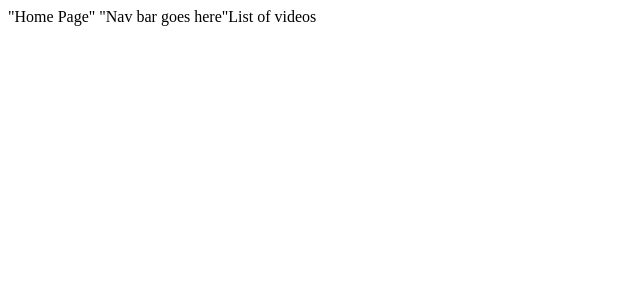
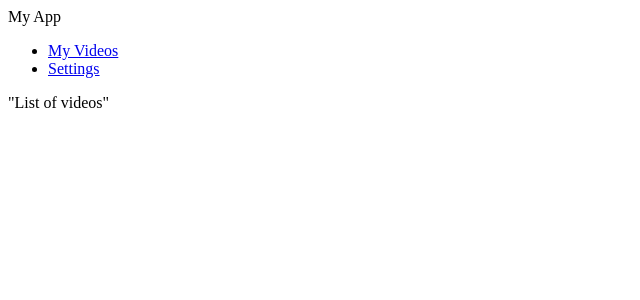
Before and after one commit to Aigito/volleyball-annotation, a React (Vite) app in the folder client/: page /videos in a window 1280 px wide. Shown: the top 300 px of the page, without its empty margins (0-640 px from the left). Built offline with nearby package versions, Linux system fonts and the light colour scheme; no server answers.

Commit message:
Implement basic navbar

```diff
--- /dev/null
+++ b/client/src/components/NavBar.tsx
@@ -0,0 +1,19 @@
+import { Link } from "react-router";
+
+export default function NavBar() {
+  return (
+    <>
+      <nav className="top-nav">
+        <div className="nav-text-large">My App</div>
+        <ul className="nav-list">
+          <li>
+            <Link to="/videos">My Videos</Link>
+          </li>
+          <li>
+            <Link to="/settings">Settings</Link>
+          </li>
+        </ul>
+      </nav>
+    </>
+  );
+}
--- a/client/src/main.tsx
+++ b/client/src/main.tsx
@@ -1,10 +1,10 @@
 import { StrictMode } from "react";
 import { createRoot } from "react-dom/client";
 import { RouterProvider } from "react-router";
-import { router } from "./router.tsx";
+import { routes } from "./routes.tsx";
 
 createRoot(document.getElementById("root")!).render(
   <StrictMode>
-    <RouterProvider router={router} />
+    <RouterProvider router={routes} />
   </StrictMode>,
 );
--- a/client/src/pages/Home.tsx
+++ b/client/src/pages/Home.tsx
@@ -1,9 +1,10 @@
 import { Outlet } from "react-router";
+import NavBar from "../components/NavBar";
 
 function Home() {
   return (
     <>
-      "Home Page" "Nav bar goes here"
+      <NavBar />
       <Outlet />
     </>
   );
--- a/client/src/pages/VideosList.tsx
+++ b/client/src/pages/VideosList.tsx
@@ -1,3 +1,3 @@
 export default function VideosList() {
-  return "List of videos";
+  return <div>"List of videos"</div>;
 }
--- a/client/src/router.tsx
+++ b/client/src/routes.tsx
@@ -5,7 +5,7 @@ import Settings from "./pages/Settings";
 import VideosList from "./pages/VideosList";
 import { createAnnotation } from "./api/annotations";
 
-export const router = createBrowserRouter([
+export const routes = createBrowserRouter([
   {
     path: "/",
     element: <Home />,
```
Also changed, not shown: 1 other file (tests, documents, lock files or other folders).
